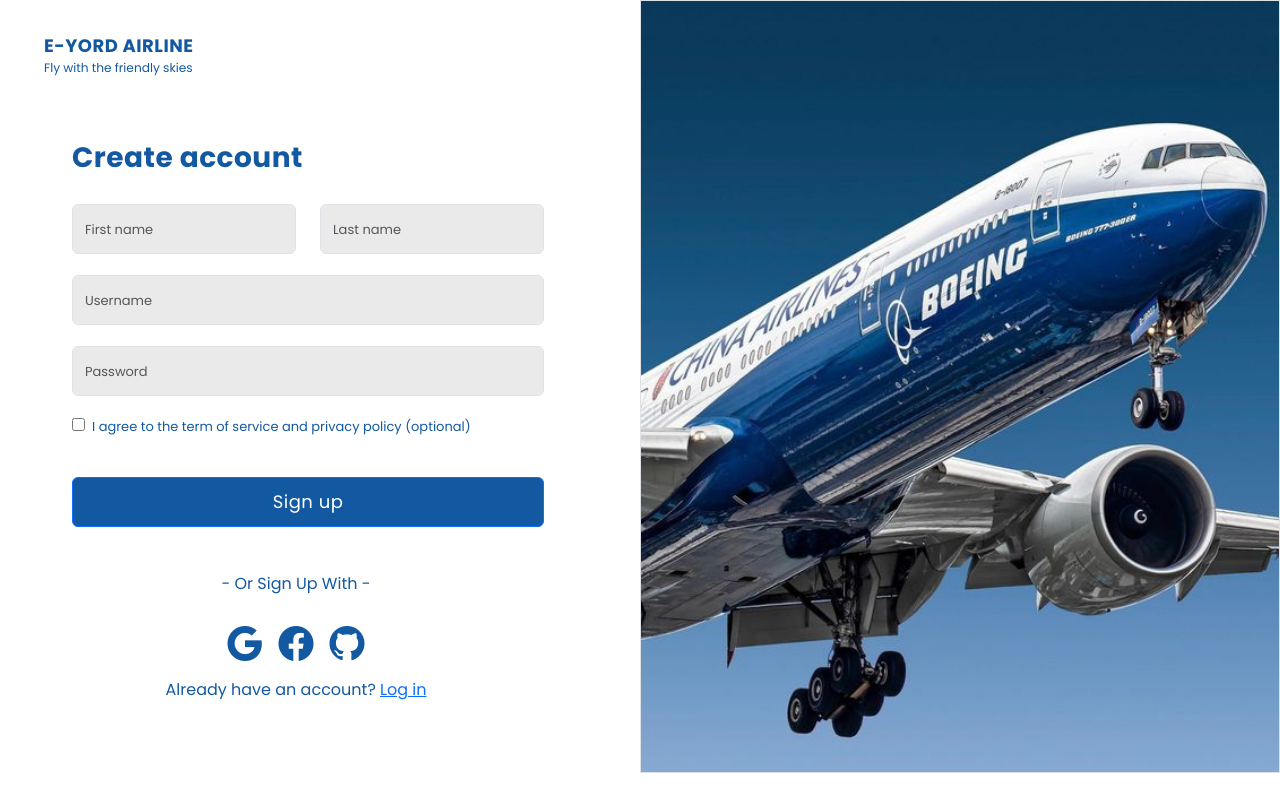
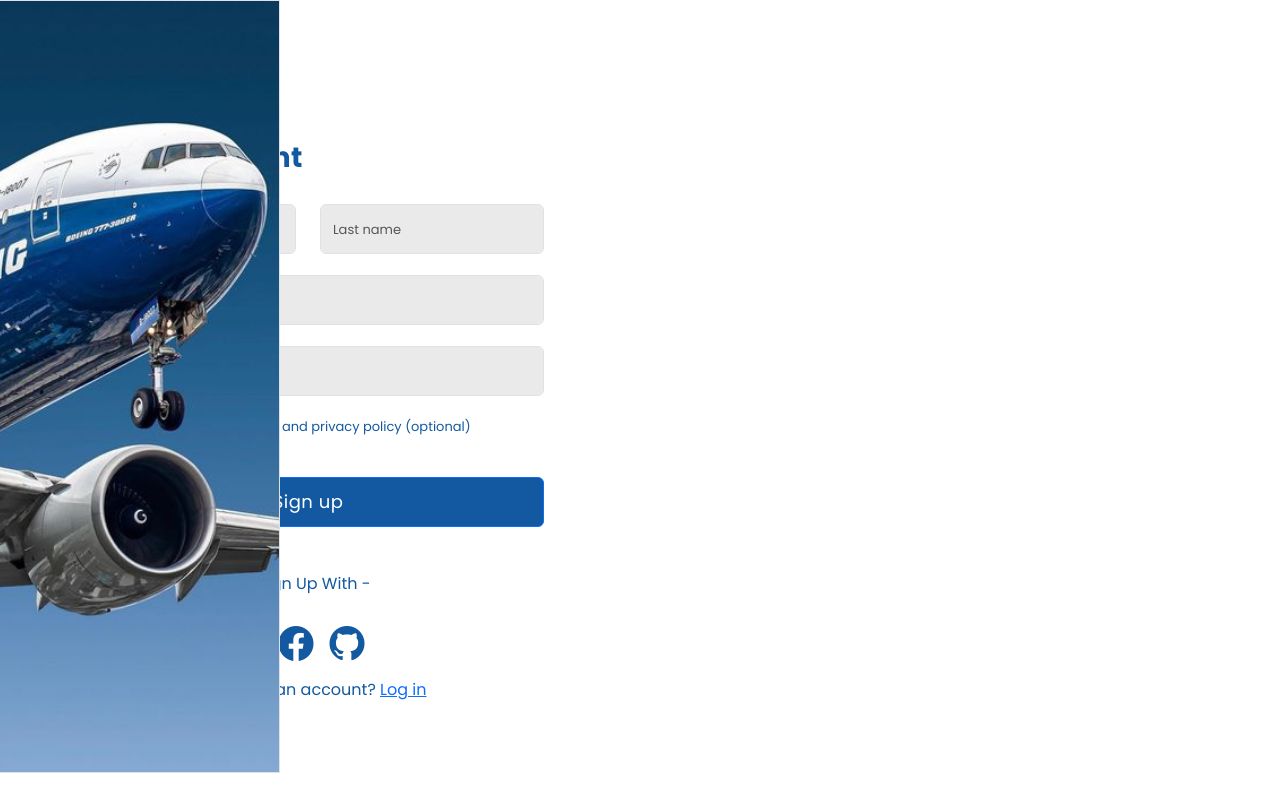
Before and after one commit to johnrico364/ticket-system, a React (Create React App) app: page /signup in a window 1280 px wide. Built offline with nearby package versions, Linux system fonts and the light colour scheme.

Commit message:
Updated code

```diff
--- a/src/components/Login.jsx
+++ b/src/components/Login.jsx
@@ -43,8 +43,7 @@
     <div className="container-fluid">
       <div className="row p-2 justify-content-center login-row">
         <div
-          id="pic-side"
-          className="col-md-6 d-md-block d-none d-sm-none"
+          className="pic-side pic-side-login col-md-6 d-md-block d-none d-sm-none"
         ></div>
         <div className="col-md-6">
           <div className="row p-3">
--- a/src/components/Signup.jsx
+++ b/src/components/Signup.jsx
@@ -1,7 +1,6 @@
 import { Link, useNavigate } from "react-router-dom";
 import "bootstrap/dist/css/bootstrap.min.css";
 import "./home/css/Sign-up.css";
-import "./home/css/Login.css";
 import { useContext, useState } from "react";
 import axios from "axios";
 import { AppContext } from "../App";
@@ -156,8 +155,7 @@
           </div>
         </div>
         <div
-          id="pic-side"
-          className="pic-side border col-md-6 d-md-block d-none d-sm-none"
+          className="pic-side pic-side-signup border col-md-6 d-md-block d-none d-sm-none"
         ></div>
       </div>
     </div>
--- a/src/components/home/css/Explore.css
+++ b/src/components/home/css/Explore.css
@@ -5,12 +5,12 @@
   left: 0;
   width: 100%;
   background-color: rgb(255, 255, 255);
+  animation: slide-in-bottom 0.7s cubic-bezier(0.25, 0.46, 0.45, 0.94) both;
 }
 
 .top-big-text {
   font-size: 22px;
 }
-
 .top-small-text {
   font-size: 11px;
   margin-top: 0px;
@@ -28,26 +28,26 @@
   letter-spacing: 2px;
   box-shadow: 12px 12px 20px -12px rgba(0, 0, 0, 3.35);
 }
-.background-picture:hover{
-    animation: scale-up-center 0.4s cubic-bezier(0.390, 0.575, 0.565, 1.000) both;
+.background-picture:hover {
+  animation: scale-up-center 0.4s cubic-bezier(0.39, 0.575, 0.565, 1) both;
 }
 
 .el-nido-container {
   background-image: url("/src/components/photos/explore/El Nido Palawan.jpg");
 }
-.baguio-container{
+.baguio-container {
   background-image: url("/src/components/photos/explore/Baguio.jpg");
 }
-.boracay-container{
+.boracay-container {
   background-image: url("/src/components/photos/explore/Boracay.jpg");
 }
-.puerto-pricesa-container{
+.puerto-pricesa-container {
   background-image: url("/src/components/photos/explore/Puerto Princesa.jpg");
 }
-.zamboanga-hermosa{
+.zamboanga-hermosa {
   background-image: url("/src/components/photos/explore/Zamboanga Hermosa.jpg");
 }
-.whale-watching{
+.whale-watching {
   background-image: url("/src/components/photos/explore/Whale Shark Watching.jpg");
 }
 
@@ -74,3 +74,14 @@
     text-align: center;
   }
 }
+/* Explore background animation */
+@keyframes slide-in-bottom {
+  0% {
+    transform: translateY(1000px);
+    opacity: 1;
+  }
+  100% {
+    transform: translateY(0);
+    opacity: 1;
+  }
+}
--- a/src/components/home/css/Login.css
+++ b/src/components/home/css/Login.css
@@ -26,7 +26,6 @@
 .input-container::placeholder{
     font-size: 13px;
 }
-
 .login-btn{
     letter-spacing: 0.5px;
     font-size: 18px;
@@ -34,15 +33,17 @@
     background-color: #1359A1;
 }
 
-
 .Create-Link {
     letter-spacing: 0.5px;
     font-size: 14px;
 }
 
-#pic-side{
+.pic-side{
     background-image: url(/src/components/photos/airplane.jpg);
     background-size: cover;
+}
+.pic-side-login{
+    animation: slide-in-right 0.5s cubic-bezier(0.250, 0.460, 0.450, 0.940) both;
 }
 
 .error-response{
@@ -50,3 +51,15 @@
     font-size: 13px;
     color: #ec0a0a;
 }
+
+/* Animation */
+@keyframes slide-in-right {
+    0% {
+      transform: translateX(1000px);
+      opacity: 1;
+    }
+    100% {
+      transform: translateX(0);
+      opacity: 1;
+    }
+  }
--- a/src/components/home/css/Sign-up.css
+++ b/src/components/home/css/Sign-up.css
@@ -1,5 +1,5 @@
 .input_Container {
-    background-color: #EAEAEA;
+  background-color: #eaeaea;
   height: 50px;
 }
 
@@ -10,18 +10,17 @@
 .create-account {
   font-weight: 900;
   letter-spacing: 0.5px;
-    color: #1359A1;
+  color: #1359a1;
 }
 
 .terms {
   font-size: 13px;
 }
-.error-response{
+.error-response {
   font-weight: bold;
   font-size: 13px;
   color: #ec0a0a;
 }
-
 
 .span-text {
   margin-left: 7px;
@@ -31,20 +30,33 @@
   letter-spacing: 0.5px;
   font-size: 18px;
   height: 50px;
-    background-color: #1359A1;
+  background-color: #1359a1;
 }
-
 .google-icon {
-    color: #1359A1;
+  color: #1359a1;
+  font-size: 35px;
+}
+.fb-icon {
+  color: #1359a1;
+  font-size: 35px;
+}
+.gitbub-icon {
+  color: #1359a1;
   font-size: 35px;
 }
 
-.fb-icon {
-    color: #1359A1;
-    font-size: 35px;
+.pic-side-signup{
+  animation: slide-in-left 0.8s cubic-bezier(0.25, 0.46, 0.45, 0.94) both;
 }
 
-.gitbub-icon{
-    color: #1359A1;
-    font-size: 35px;
+/* Animation */
+@keyframes slide-in-left {
+  0% {
+    transform: translateX(-1000px);
+    opacity: 1;
   }
+  100% {
+    transform: translateX(0);
+    opacity: 1;
+  }
+}
```
Lines whose indentation alone changed are shown as unchanged.
